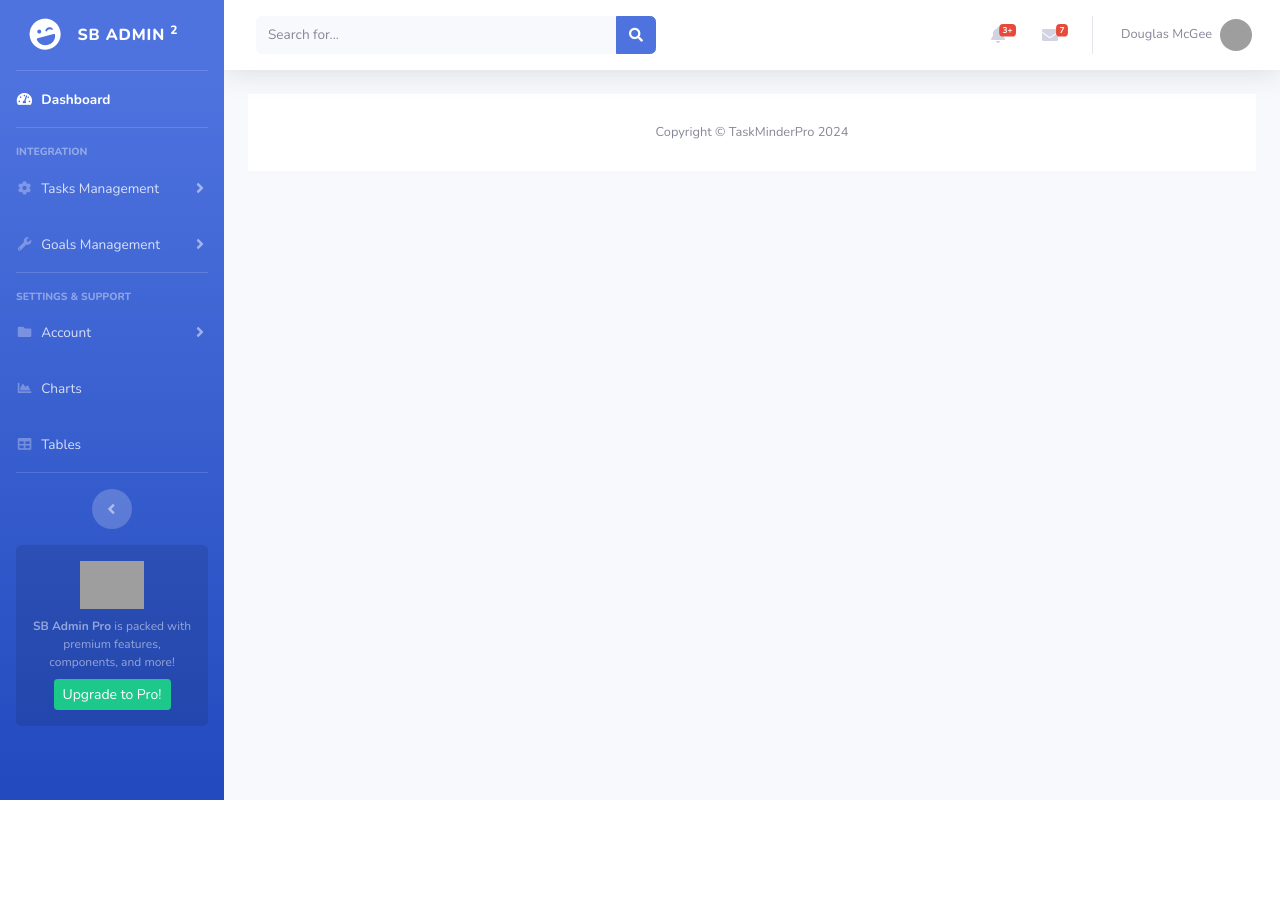
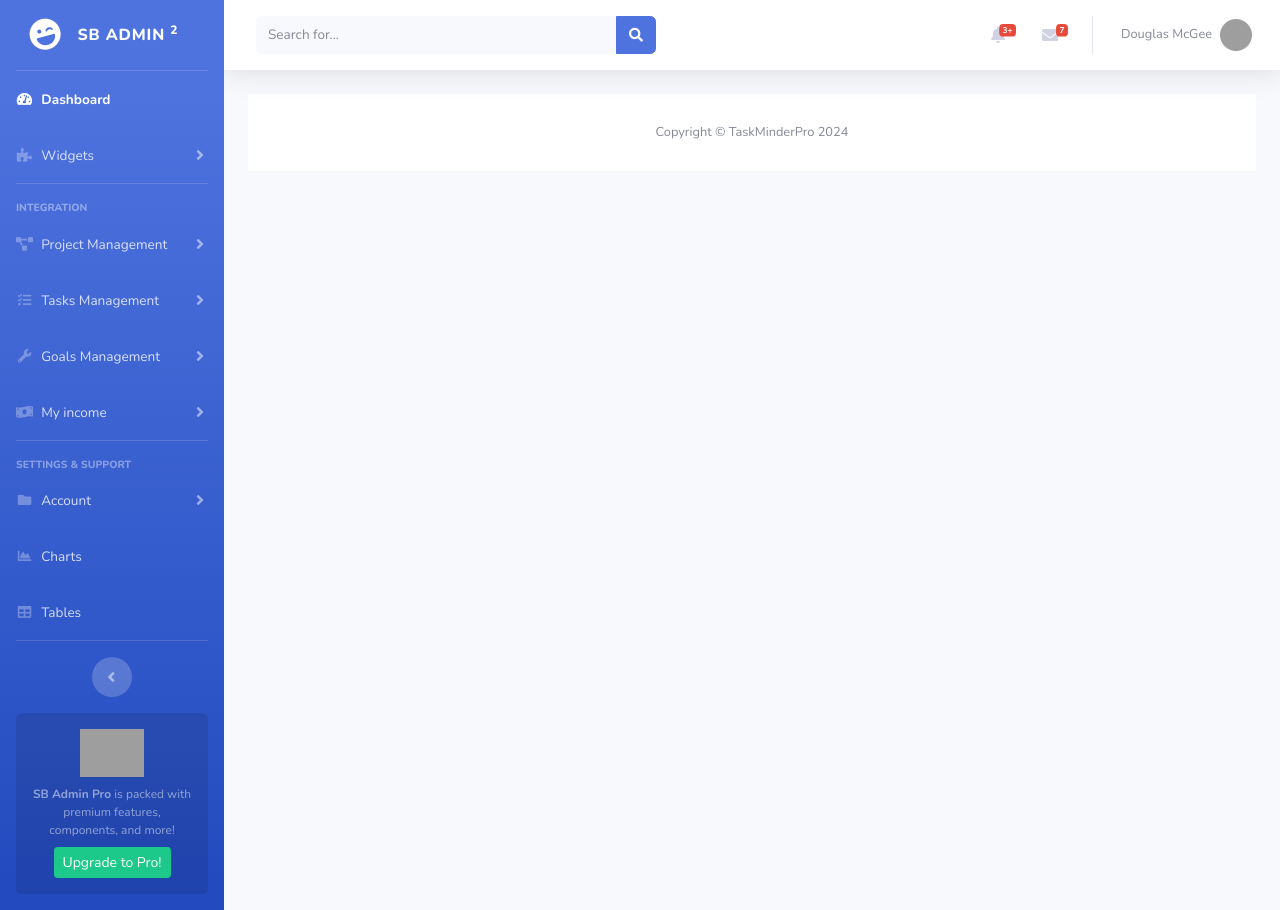
Before and after one commit to Milemotigo/tasksMinder, a Python web app: template templates/index.html in a window 1280 px wide. Before the commit the page ends 800 px from the top, so only its background shows below. Run offline with Jinja, Linux system fonts and the light colour scheme; the template is opened without the code that fills it, so the values that code supplies are empty; some libraries are stand-ins or nearby versions; grey boxes are pictures that could not be loaded.

Commit message:
new commit

```diff
--- a/app.py
+++ b/app.py
@@ -5,9 +5,10 @@ from sqlalchemy.sql import func
 from .views import todo
 from flask_bcrypt import Bcrypt
 from flask_login import LoginManager
-
+from flask_migrate import Migrate
 
 db = SQLAlchemy()
+migrate = Migrate()
 bcrypt = Bcrypt()
 
 login_manager = LoginManager()
@@ -30,6 +31,7 @@ def create_app():
     db.init_app(app)
     bcrypt.init_app(app)
     login_manager.init_app(app)
+    migrate.init_app(app, db)
 
 
     #todo app blueprint register
--- a/templates/auth/register.html
+++ b/templates/auth/register.html
@@ -88,6 +88,7 @@
                                 <a href="index.html" class="btn btn-google btn-user btn-block">
                                     <i class="fab fa-google fa-fw"></i> Register with Google
                                 </a>
+
                                 <a href="index.html" class="btn btn-facebook btn-user btn-block">
                                     <i class="fab fa-facebook-f fa-fw"></i> Register with Facebook
                                 </a>
--- a/templates/index.html
+++ b/templates/index.html
@@ -47,20 +47,49 @@
                     <i class="fas fa-fw fa-tachometer-alt"></i>
                     <span>Dashboard</span></a>
             </li>
+	    <li class="nav-item">
+		<a class="nav-link collapsed" href="#" data-toggle="collapse" data-target="#collapseWidgets" aria-expanded="true" aria-controls="collapseWidgets">
+			<i class="fas fa-fw fa-puzzle-piece"></i>
+			<span>Widgets</span>
+		</a>
+		<div id="collapseWidgets" class="collapse" aria-labelledby="headingWidgets" data-parent="#accordionSidebar">
+		    <div class="bg-white py-2 collapse-inner rounded">
+				<h6 class="collapse-header">:</h6>
+				<a class="collapse-item" href="widget-todo.html">Checklist</a>
+			<a class="collapse-item" href="widget-earnings.html">Date and time</a>
+			<a class="collapse-item" href="widget-earnings.html">Calender</a>
+			<a class="collapse-item" href="widget-earnings.html">priority indicator</a>
+		    </div>
+		</div>
+	    </li>
 
             <!-- Divider -->
             <hr class="sidebar-divider">
-
             <!-- Heading -->
             <div class="sidebar-heading">
                 Integration
             </div>
 
             <!-- Nav Item - Pages Collapse Menu -->
+	    <li class="nav-item">
+	        <a class="nav-link collapsed" href="#" data-toggle="collapse" data-target="#collapseProject" aria-expanded="true" aria-controls="collapseProject">
+        	<i class="fas fa-fw fa-project-diagram"></i>
+        	<span>Project Management</span>
+		</a>
+    	    <div id="collapseProject" class="collapse" aria-labelledby="headingProject" data-parent="#accordionSidebar">
+        	<div class="bg-white py-2 collapse-inner rounded">
+            	<h6 class="collapse-header">:</h6>
+            	<a class="collapse-item" href="project-set-goals.html">Set Goals</a>
+            	<a class="collapse-item" href="project-review-goals.html">Review Goals</a>
+            	<a class="collapse-item" href="project-learn-more.html">Learn more</a>
+        	</div>
+    	</div>
+	</li>
+
             <li class="nav-item">
                 <a class="nav-link collapsed" href="#" data-toggle="collapse" data-target="#collapseTwo"
                     aria-expanded="true" aria-controls="collapseTwo">
-                    <i class="fas fa-fw fa-cog"></i>
+		    <i class="fas fa-fw fa-tasks"></i>
                     <span>Tasks Management</span>
                 </a>
                 <div id="collapseTwo" class="collapse" aria-labelledby="headingTwo" data-parent="#accordionSidebar">
@@ -86,6 +115,18 @@
                         <h6 class="collapse-header">:</h6>
                         <a class="collapse-item" href="utilities-color.html">Set Goals</a>
                         <a class="collapse-item" href="utilities-border.html">Review Goals</a>
+                        <a class="collapse-item" href="utilities-other.html">Learn more</a>
+                    </div>
+                </div>
+            </li>
+	    <li class="nav-item">
+                <a class="nav-link collapsed" href="#" data-toggle="collapse" data-target="#collapseUtilities" aria-expanded="true" aria-controls="collapseUtilities">
+			<i class="fas fa-fw fa-money-bill-wave"></i>
+			<span>My income</span>
+		</a>
+		<div id="collapseUtilities" class="collapse" aria-labelledby="headingUtilities" data-parent="#accordionSidebar">
+			<div class="bg-white py-2 collapse-inner rounded">
+                        <h6 class="collapse-header">:</h6>                                                      <a class="collapse-item" href="utilities-color.html">Set Goals</a>                                                                                                              <a class="collapse-item" href="utilities-border.html">Review Goals</a>
                         <a class="collapse-item" href="utilities-other.html">Learn more</a>
                     </div>
                 </div>
@@ -184,7 +225,7 @@
                     <ul class="navbar-nav ml-auto">
 
                         <!-- Nav Item - Search Dropdown (Visible Only XS) -->
-                        <li class="nav-item dropdown no-arrow d-sm-none">
+			<li class="nav-item dropdown no-arrow d-sm-none">
                             <a class="nav-link dropdown-toggle" href="#" id="searchDropdown" role="button"
                                 data-toggle="dropdown" aria-haspopup="true" aria-expanded="false">
                                 <i class="fas fa-search fa-fw"></i>
@@ -208,35 +249,47 @@
                         </li>
 
                         <!-- Nav Item - Alerts -->
-                        <li class="nav-item dropdown no-arrow mx-1">                                                                              <a class="nav-link dropdown-toggle" href="#" id="alertsDropdown" role="button"                                            data-toggle="dropdown" aria-haspopup="true" aria-expanded="false">                                                    <i class="fas fa-bell fa-fw"></i>
-                                <!-- Counter - Alerts -->                                                                                             <span class="badge badge-danger badge-counter">3+</span>
+                        <li class="nav-item dropdown no-arrow mx-1">
+			    <a class="nav-link dropdown-toggle" href="#" id="alertsDropdown" role="button" data-toggle="dropdown" aria-haspopup="true" aria-expanded="false">
+				<i class="fas fa-bell fa-fw"></i>
+                                <!-- Counter - Alerts -->
+				<span class="badge badge-danger badge-counter">3+</span>
                             </a>
                             <!-- Dropdown - Alerts -->
                             <div class="dropdown-list dropdown-menu dropdown-menu-right shadow animated--grow-in"
                                 aria-labelledby="alertsDropdown">
                                 <h6 class="dropdown-header">                                                                                              Alerts Center                                                                                                     </h6>
-                                <a class="dropdown-item d-flex align-items-center" href="#">                                                              <div class="mr-3">
+                                <a class="dropdown-item d-flex align-items-center" href="#">
+					<div class="mr-3">
                                         <div class="icon-circle bg-primary">
                                             <i class="fas fa-file-alt text-white"></i>
                                         </div>
                                     </div>
                                     <div>
                                         <div class="small text-gray-500">December 12, 2019</div>
-                                        <span class="font-weight-bold">A new monthly report is ready to download!</span>                                                                                                                                                        </div>
+					<span class="font-weight-bold">A new monthly report is ready to download!</span>
+				    </div>
                                 </a>
                                 <a class="dropdown-item d-flex align-items-center" href="#">
-                                    <div class="mr-3">                                                                                                        <div class="icon-circle bg-success">
+                                    <div class="mr-3">
+					    <div class="icon-circle bg-success">
                                             <i class="fas fa-donate text-white"></i>
                                         </div>
                                     </div>
                                     <div>
                                         <div class="small text-gray-500">December 7, 2019</div>
                                         $290.29 has been deposited into your account!
-                                    </div>                                                                                                            </a>                                                                                                                  <a class="dropdown-item d-flex align-items-center" href="#">
+                                    </div>
+				</a>
+				    <a class="dropdown-item d-flex align-items-center" href="#">
                                     <div class="mr-3">
-                                        <div class="icon-circle bg-warning">                                                                                      <i class="fas fa-exclamation-triangle text-white"></i>                                                            </div>
-                                    </div>                                                                                                                <div>
-                                        <div class="small text-gray-500">December 2, 2019</div>                                                               Spending Alert: We've noticed unusually high spending for your account.
+					<div class="icon-circle bg-warning">
+					<i class="fas fa-exclamation-triangle text-white"></i>
+					</div>
+				    </div>
+				    <div>
+					    <div class="small text-gray-500">December 2, 2019</div>
+					    Spending Alert: We've noticed unusually high spending for your account.
                                     </div>
                                 </a>
                                 <a class="dropdown-item text-center small text-gray-500" href="#">Show All Alerts</a>
```
Also changed, not shown: migrations.py (added, +16 -0 lines), templates/partials/add-button.html (added, +8 -0 lines), TaskMinder.db, 2 other files.
